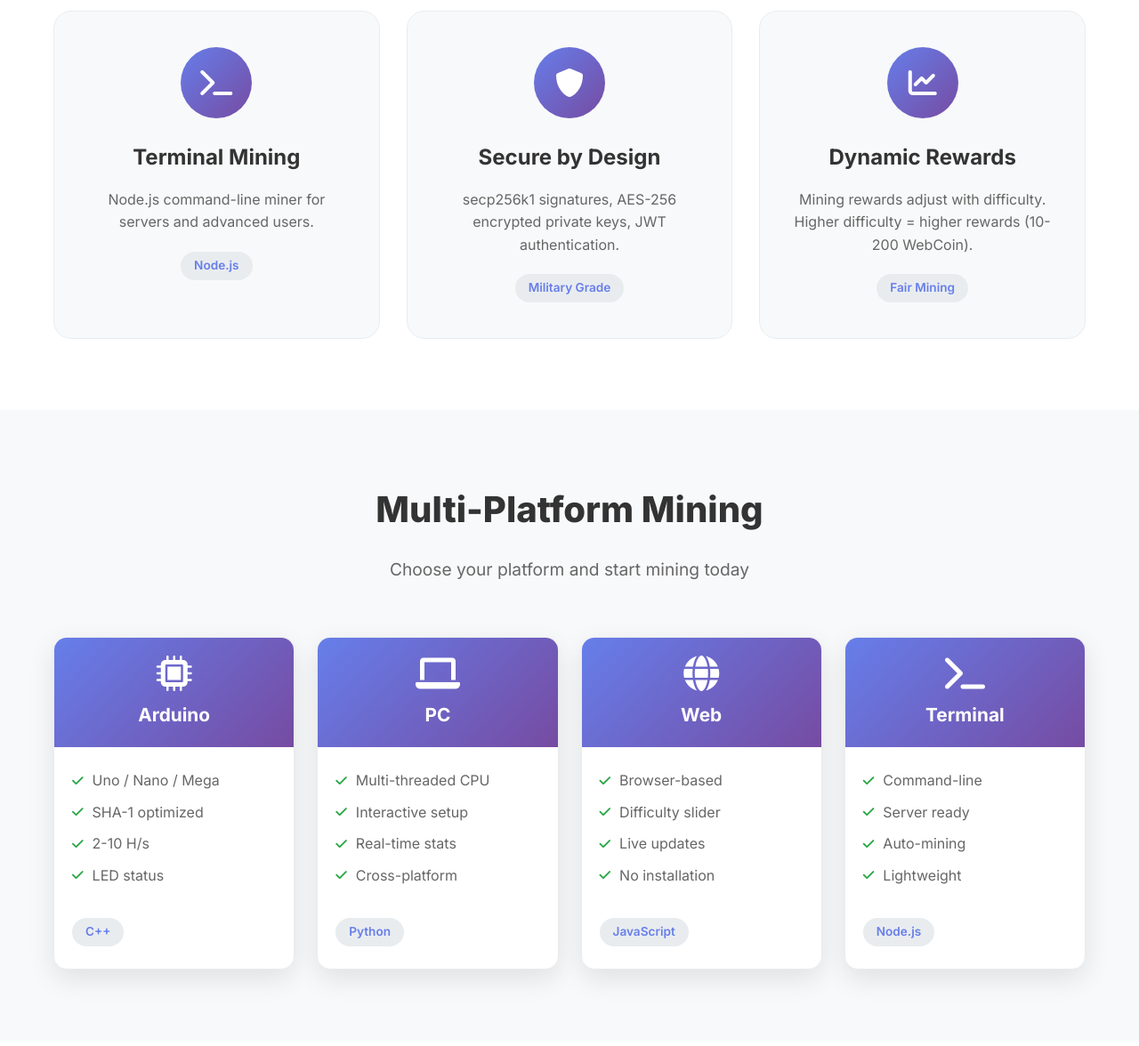
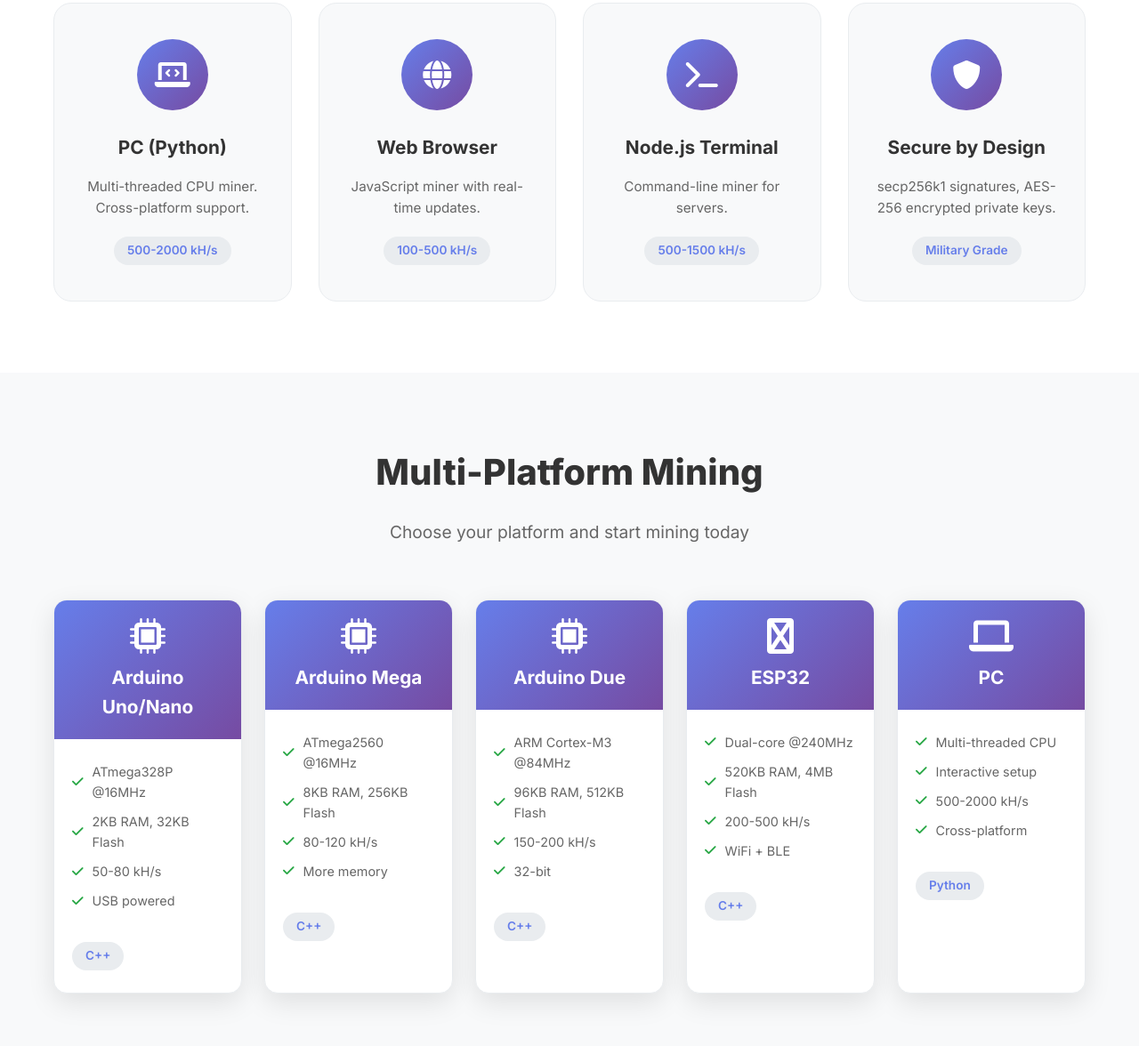
Before and after one commit to nam348tnh3gp/web-coin, a website: page index.html in a window 1280 px wide. Shown: the part 1558-2734 px from the top of the page at 89% size. Drawn offline with nearby package versions, Linux system fonts and the light colour scheme.

Commit message:
Update index.html

```diff
--- a/index.html
+++ b/index.html
@@ -251,7 +251,7 @@
 
         .features-grid {
             display: grid;
-            grid-template-columns: repeat(3, 1fr);
+            grid-template-columns: repeat(4, 1fr);
             gap: 30px;
         }
 
@@ -287,7 +287,7 @@
         }
 
         .feature-card h3 {
-            font-size: 1.5rem;
+            font-size: 1.3rem;
             font-weight: 700;
             margin-bottom: 15px;
             color: #333;
@@ -296,6 +296,7 @@
         .feature-card p {
             color: #666;
             margin-bottom: 20px;
+            font-size: 0.95rem;
         }
 
         .feature-tag {
@@ -311,7 +312,7 @@
         /* Platform Cards */
         .platforms-grid {
             display: grid;
-            grid-template-columns: repeat(4, 1fr);
+            grid-template-columns: repeat(5, 1fr);
             gap: 25px;
         }
 
@@ -361,6 +362,7 @@
             display: flex;
             align-items: center;
             gap: 10px;
+            font-size: 0.9rem;
         }
 
         .platform-body ul li i {
@@ -865,13 +867,13 @@
                 </div>
                 <div class="stat-card float" style="animation-delay: 0.2s">
                     <i class="fas fa-code-branch"></i>
-                    <div class="stat-value" id="stat-platforms">4</div>
+                    <div class="stat-value" id="stat-platforms">5</div>
                     <div class="stat-label">Mining Platforms</div>
                 </div>
                 <div class="stat-card float" style="animation-delay: 0.4s">
                     <i class="fas fa-bolt"></i>
-                    <div class="stat-value" id="stat-speed">5-10</div>
-                    <div class="stat-label">Hash Rate (H/s)</div>
+                    <div class="stat-value" id="stat-speed">50-2000</div>
+                    <div class="stat-label">Hash Rate (kH/s)</div>
                 </div>
                 <div class="stat-card float" style="animation-delay: 0.6s">
                     <i class="fas fa-gem"></i>
@@ -893,36 +895,63 @@
                     <div class="feature-icon">
                         <i class="fas fa-microchip"></i>
                     </div>
-                    <h3>Arduino Mining</h3>
-                    <p>Mine WebCoin on Arduino Uno, Nano, Mega, and more. SHA-1 algorithm optimized for AVR microcontrollers.</p>
-                    <span class="feature-tag">2-10 H/s</span>
+                    <h3>Arduino Uno/Nano</h3>
+                    <p>ATmega328P @16MHz. SHA-1 algorithm optimized for AVR microcontrollers.</p>
+                    <span class="feature-tag">50-80 kH/s</span>
+                </div>
+
+                <div class="feature-card">
+                    <div class="feature-icon">
+                        <i class="fas fa-microchip"></i>
+                    </div>
+                    <h3>Arduino Mega</h3>
+                    <p>ATmega2560 @16MHz. More RAM and flash for better performance.</p>
+                    <span class="feature-tag">80-120 kH/s</span>
+                </div>
+
+                <div class="feature-card">
+                    <div class="feature-icon">
+                        <i class="fas fa-microchip"></i>
+                    </div>
+                    <h3>Arduino Due</h3>
+                    <p>ARM Cortex-M3 @84MHz. 32-bit architecture for faster hashing.</p>
+                    <span class="feature-tag">150-200 kH/s</span>
+                </div>
+
+                <div class="feature-card">
+                    <div class="feature-icon">
+                        <i class="fas fa-wifi"></i>
+                    </div>
+                    <h3>ESP32</h3>
+                    <p>Dual-core Xtensa @240MHz. WiFi + Bluetooth integrated.</p>
+                    <span class="feature-tag">200-500 kH/s</span>
                 </div>
 
                 <div class="feature-card">
                     <div class="feature-icon">
                         <i class="fas fa-laptop-code"></i>
                     </div>
-                    <h3>PC Mining</h3>
-                    <p>Multi-threaded CPU miner with interactive setup. Perfect for learning blockchain mining on your computer.</p>
-                    <span class="feature-tag">Python</span>
+                    <h3>PC (Python)</h3>
+                    <p>Multi-threaded CPU miner. Cross-platform support.</p>
+                    <span class="feature-tag">500-2000 kH/s</span>
                 </div>
 
                 <div class="feature-card">
                     <div class="feature-icon">
                         <i class="fas fa-globe"></i>
                     </div>
-                    <h3>Web Mining</h3>
-                    <p>Mine directly in your browser! Real-time difficulty slider and live statistics.</p>
-                    <span class="feature-tag">JavaScript</span>
+                    <h3>Web Browser</h3>
+                    <p>JavaScript miner with real-time updates.</p>
+                    <span class="feature-tag">100-500 kH/s</span>
                 </div>
 
                 <div class="feature-card">
                     <div class="feature-icon">
                         <i class="fas fa-terminal"></i>
                     </div>
-                    <h3>Terminal Mining</h3>
-                    <p>Node.js command-line miner for servers and advanced users.</p>
-                    <span class="feature-tag">Node.js</span>
+                    <h3>Node.js Terminal</h3>
+                    <p>Command-line miner for servers.</p>
+                    <span class="feature-tag">500-1500 kH/s</span>
                 </div>
 
                 <div class="feature-card">
@@ -930,17 +959,8 @@
                         <i class="fas fa-shield-alt"></i>
                     </div>
                     <h3>Secure by Design</h3>
-                    <p>secp256k1 signatures, AES-256 encrypted private keys, JWT authentication.</p>
+                    <p>secp256k1 signatures, AES-256 encrypted private keys.</p>
                     <span class="feature-tag">Military Grade</span>
-                </div>
-
-                <div class="feature-card">
-                    <div class="feature-icon">
-                        <i class="fas fa-chart-line"></i>
-                    </div>
-                    <h3>Dynamic Rewards</h3>
-                    <p>Mining rewards adjust with difficulty. Higher difficulty = higher rewards (10-200 WebCoin).</p>
-                    <span class="feature-tag">Fair Mining</span>
                 </div>
             </div>
         </div>
@@ -956,14 +976,62 @@
                 <div class="platform-card">
                     <div class="platform-header">
                         <i class="fas fa-microchip"></i>
-                        <h4>Arduino</h4>
+                        <h4>Arduino Uno/Nano</h4>
                     </div>
                     <div class="platform-body">
                         <ul>
-                            <li><i class="fas fa-check"></i> Uno / Nano / Mega</li>
-                            <li><i class="fas fa-check"></i> SHA-1 optimized</li>
-                            <li><i class="fas fa-check"></i> 2-10 H/s</li>
-                            <li><i class="fas fa-check"></i> LED status</li>
+                            <li><i class="fas fa-check"></i> ATmega328P @16MHz</li>
+                            <li><i class="fas fa-check"></i> 2KB RAM, 32KB Flash</li>
+                            <li><i class="fas fa-check"></i> 50-80 kH/s</li>
+                            <li><i class="fas fa-check"></i> USB powered</li>
+                        </ul>
+                        <span class="platform-badge">C++</span>
+                    </div>
+                </div>
+
+                <div class="platform-card">
+                    <div class="platform-header">
+                        <i class="fas fa-microchip"></i>
+                        <h4>Arduino Mega</h4>
+                    </div>
+                    <div class="platform-body">
+                        <ul>
+                            <li><i class="fas fa-check"></i> ATmega2560 @16MHz</li>
+                            <li><i class="fas fa-check"></i> 8KB RAM, 256KB Flash</li>
+                            <li><i class="fas fa-check"></i> 80-120 kH/s</li>
+                            <li><i class="fas fa-check"></i> More memory</li>
+                        </ul>
+                        <span class="platform-badge">C++</span>
+                    </div>
+                </div>
+
+                <div class="platform-card">
+                    <div class="platform-header">
+                        <i class="fas fa-microchip"></i>
+                        <h4>Arduino Due</h4>
+                    </div>
+                    <div class="platform-body">
+                        <ul>
+                            <li><i class="fas fa-check"></i> ARM Cortex-M3 @84MHz</li>
+                            <li><i class="fas fa-check"></i> 96KB RAM, 512KB Flash</li>
+                            <li><i class="fas fa-check"></i> 150-200 kH/s</li>
+                            <li><i class="fas fa-check"></i> 32-bit</li>
+                        </ul>
+                        <span class="platform-badge">C++</span>
+                    </div>
+                </div>
+
+                <div class="platform-card">
+                    <div class="platform-header">
+                        <i class="fas fa-bluetooth-b"></i>
+                        <h4>ESP32</h4>
+                    </div>
+                    <div class="platform-body">
+                        <ul>
+                            <li><i class="fas fa-check"></i> Dual-core @240MHz</li>
+                            <li><i class="fas fa-check"></i> 520KB RAM, 4MB Flash</li>
+                            <li><i class="fas fa-check"></i> 200-500 kH/s</li>
+                            <li><i class="fas fa-check"></i> WiFi + BLE</li>
                         </ul>
                         <span class="platform-badge">C++</span>
                     </div>
@@ -978,42 +1046,10 @@
                         <ul>
                             <li><i class="fas fa-check"></i> Multi-threaded CPU</li>
                             <li><i class="fas fa-check"></i> Interactive setup</li>
-                            <li><i class="fas fa-check"></i> Real-time stats</li>
+                            <li><i class="fas fa-check"></i> 500-2000 kH/s</li>
                             <li><i class="fas fa-check"></i> Cross-platform</li>
                         </ul>
                         <span class="platform-badge">Python</span>
-                    </div>
-                </div>
-
-                <div class="platform-card">
-                    <div class="platform-header">
-                        <i class="fas fa-globe"></i>
-                        <h4>Web</h4>
-                    </div>
-                    <div class="platform-body">
-                        <ul>
-                            <li><i class="fas fa-check"></i> Browser-based</li>
-                            <li><i class="fas fa-check"></i> Difficulty slider</li>
-                            <li><i class="fas fa-check"></i> Live updates</li>
-                            <li><i class="fas fa-check"></i> No installation</li>
-                        </ul>
-                        <span class="platform-badge">JavaScript</span>
-                    </div>
-                </div>
-
-                <div class="platform-card">
-                    <div class="platform-header">
-                        <i class="fas fa-terminal"></i>
-                        <h4>Terminal</h4>
-                    </div>
-                    <div class="platform-body">
-                        <ul>
-                            <li><i class="fas fa-check"></i> Command-line</li>
-                            <li><i class="fas fa-check"></i> Server ready</li>
-                            <li><i class="fas fa-check"></i> Auto-mining</li>
-                            <li><i class="fas fa-check"></i> Lightweight</li>
-                        </ul>
-                        <span class="platform-badge">Node.js</span>
                     </div>
                 </div>
             </div>
@@ -1159,7 +1195,7 @@
                         • Web: Visit https://webcoin-1n9d.onrender.com, create wallet, go to Mine tab
                         • Arduino: Upload miner.ino, run python AVR_Miner.py
                         • PC: Run python PC_Miner.py and follow interactive setup
-                        • Terminal: node src/miner.js <wallet> <private_key>
+                        • Terminal: node src/miner.js &lt;wallet&gt; &lt;private_key&gt;
                     </div>
                 </div>
 
@@ -1175,11 +1211,17 @@
 
                 <div class="faq-item">
                     <div class="faq-question" onclick="toggleFaq(this)">
-                        <span>Can I mine with Arduino?</span>
+                        <span>What are the expected hash rates?</span>
                         <i class="fas fa-chevron-down"></i>
                     </div>
                     <div class="faq-answer">
-                        Yes! WebCoin supports Arduino Uno, Nano, Mega, and compatible boards. The SHA-1 algorithm is optimized for AVR microcontrollers. Hash rates range from 2-10 H/s depending on your board.
+                        Hash rates by platform:
+                        • Arduino Uno/Nano: 50-80 kH/s
+                        • Arduino Mega: 80-120 kH/s
+                        • Arduino Due: 150-200 kH/s
+                        • ESP32: 200-500 kH/s
+                        • PC (Python): 500-2000 kH/s
+                        • Web Browser: 100-500 kH/s
                     </div>
                 </div>
 
@@ -1241,6 +1283,7 @@
                     <h4>Platforms</h4>
                     <ul>
                         <li><a href="#">Arduino Miner</a></li>
+                        <li><a href="#">ESP32 Miner</a></li>
                         <li><a href="#">PC Miner</a></li>
                         <li><a href="#">Web Miner</a></li>
                         <li><a href="#">Terminal Miner</a></li>
```
